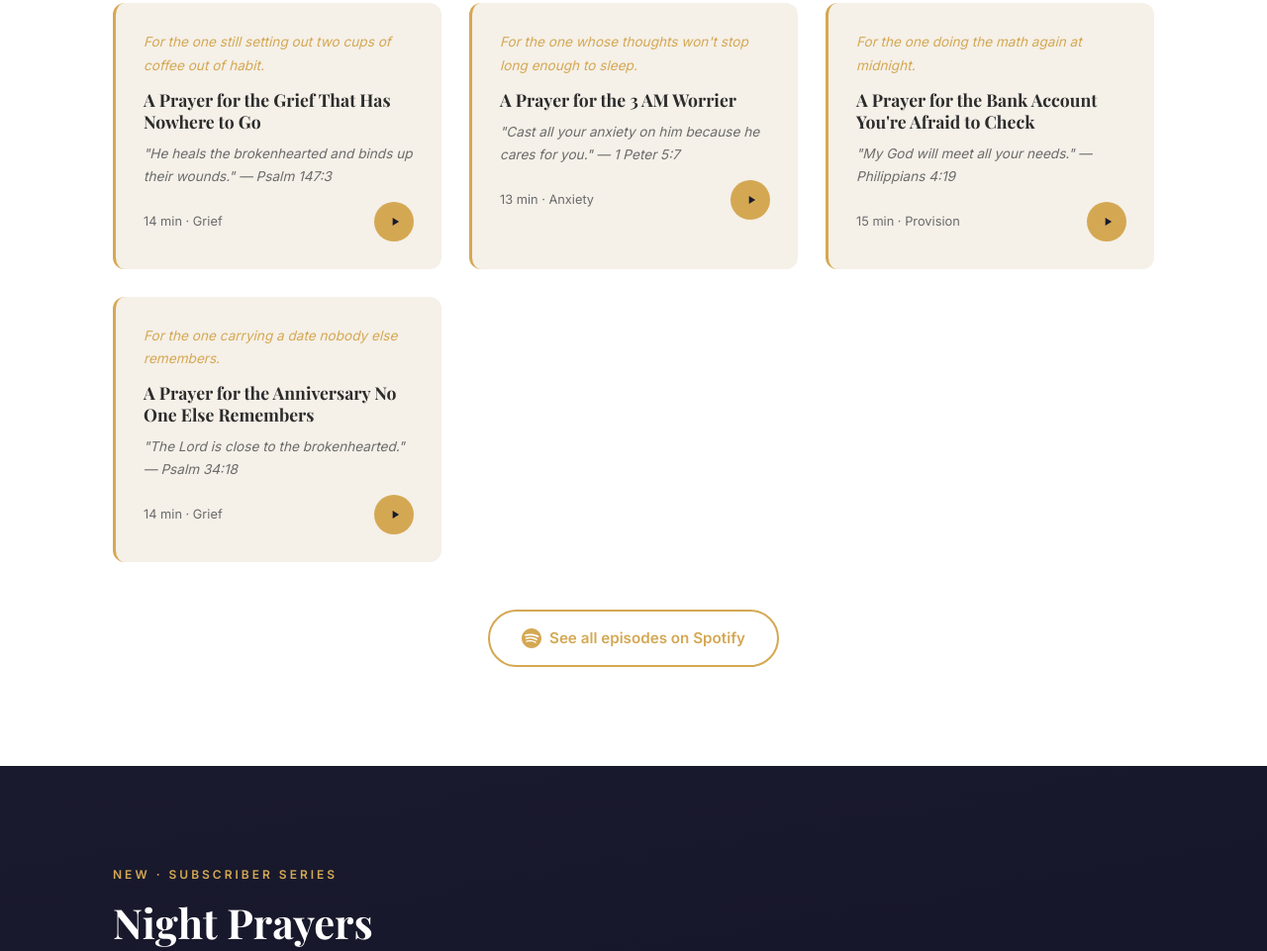
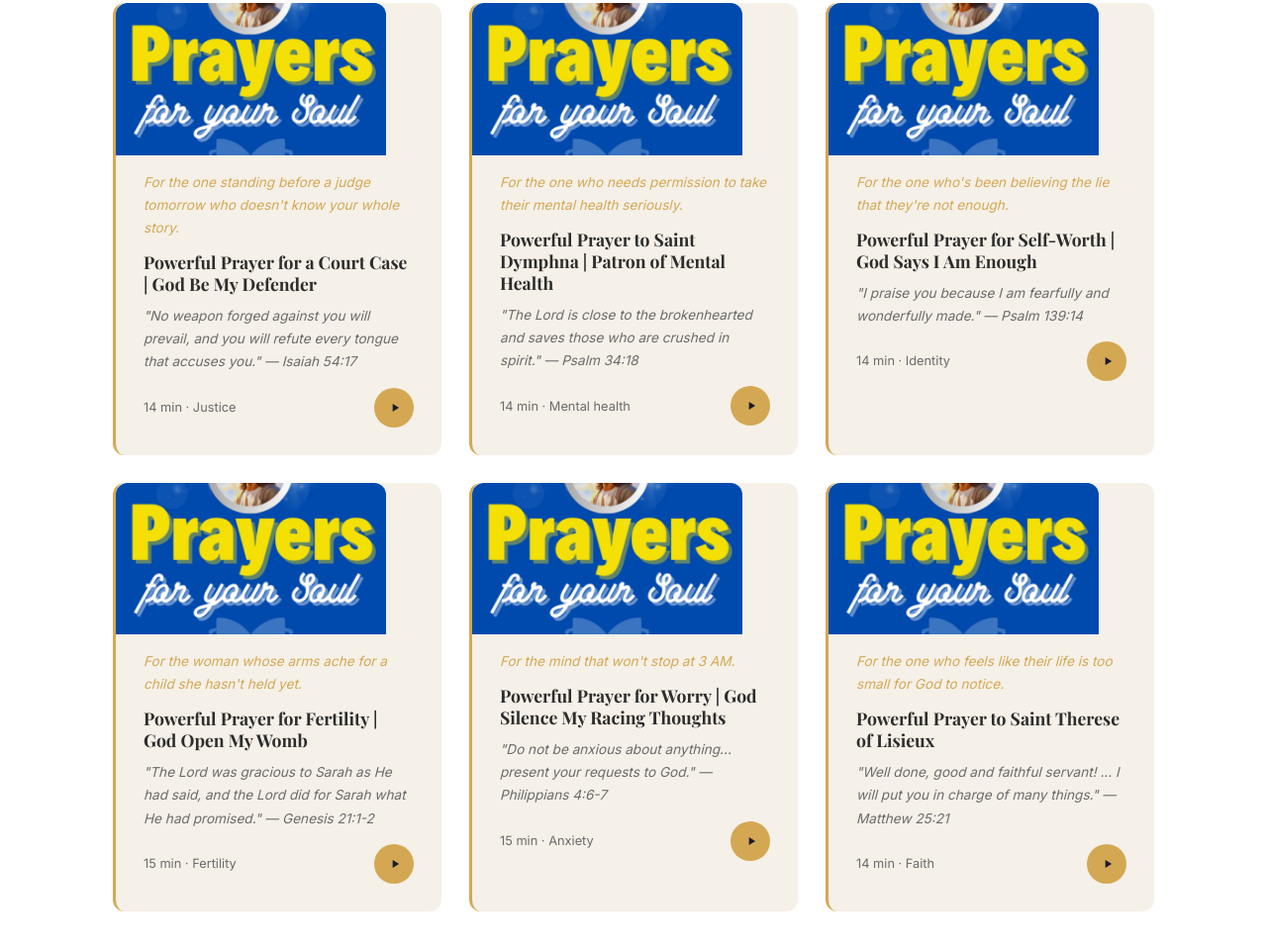
Before and after one commit to marcoscarvalhomfc-oss/prayersforyoursoul-site, a plain HTML site: page index.html in a window 1280 px wide. Shown: the part 1878-2839 px from the top of the page at 99% size. Drawn offline with nearby package versions, Linux system fonts and the light colour scheme; a web font is replaced by a local one.

Commit message:
Add files via upload

```diff
--- a/index.html
+++ b/index.html
@@ -165,6 +165,12 @@
     }
     .episode-card:hover { transform: translateY(-3px); box-shadow: var(--shadow); }
 
+    .episode-thumb {
+      width: calc(100% + 56px); margin: -28px -28px 16px -28px;
+      aspect-ratio: 16 / 9; object-fit: cover;
+      border-radius: var(--radius) var(--radius) 0 0;
+    }
+
     .episode-hook { font-size: 0.85rem; color: var(--gold); font-style: italic; margin-bottom: 12px; }
     .episode-card h3 { font-size: 1.1rem; margin-bottom: 10px; }
     .episode-verse { font-size: 0.85rem; color: var(--text-light); font-style: italic; margin-bottom: 14px; }
@@ -294,13 +300,11 @@
       <p class="hero-sub">Spoken prayers for the tired, the grieving, and the ones lying awake at 3&nbsp;AM doing the math again. No sermon. No performance. Just a voice that sits with you until it's time to sleep.</p>
 
       <div class="hero-buttons">
-        <!-- SPOTIFY: substitua # pelo link real quando tiver -->
-        <a href="#" class="btn-platform btn-spotify">
+        <a href="https://open.spotify.com/show/6Lmtkv0wU6eLOtBab7SGCZ" target="_blank" rel="noopener" class="btn-platform btn-spotify">
           <svg viewBox="0 0 24 24" fill="currentColor"><path d="M12 0C5.4 0 0 5.4 0 12s5.4 12 12 12 12-5.4 12-12S18.66 0 12 0zm5.521 17.34c-.24.359-.66.48-1.021.24-2.82-1.74-6.36-2.101-10.561-1.141-.418.122-.779-.179-.899-.539-.12-.421.18-.78.54-.9 4.56-1.021 8.52-.6 11.64 1.32.42.18.479.659.301 1.02zm1.44-3.3c-.301.42-.841.6-1.262.3-3.239-1.98-8.159-2.58-11.939-1.38-.479.12-1.02-.12-1.14-.6-.12-.48.12-1.021.6-1.141C9.6 9.9 15 10.561 18.72 12.84c.361.181.54.78.241 1.2zm.12-3.36C15.24 8.4 8.82 8.16 5.16 9.301c-.6.179-1.2-.181-1.38-.721-.18-.601.18-1.2.72-1.381 4.26-1.26 11.28-1.02 15.721 1.621.539.3.719 1.02.419 1.56-.299.421-1.02.599-1.559.3z"/></svg>
           Listen on Spotify
         </a>
-        <!-- APPLE PODCASTS: substitua # pelo link real quando tiver -->
-        <a href="#" class="btn-platform btn-apple">
+        <a href="https://podcasts.apple.com/us/podcast/prayers-for-your-soul/id1772483521" target="_blank" rel="noopener" class="btn-platform btn-apple">
           <svg viewBox="0 0 24 24" fill="currentColor"><path d="M5.34 0A5.328 5.328 0 0 0 0 5.34v13.32A5.328 5.328 0 0 0 5.34 24h13.32A5.328 5.328 0 0 0 24 18.66V5.34A5.328 5.328 0 0 0 18.66 0H5.34zm6.525 2.568c2.336 0 4.448.902 6.056 2.587 1.224 1.272 1.912 2.619 2.264 4.392.12.6-.36 1.2-.96 1.2h-.12c-.48 0-.84-.36-.96-.84-.264-1.272-.744-2.352-1.68-3.36C14.98 5.024 13.428 4.308 11.7 4.308c-1.656 0-3.192.672-4.44 1.896-1.272 1.224-1.92 2.856-1.92 4.512 0 1.488.48 2.952 1.32 4.152.36.48.12 1.2-.36 1.56l-.12.072c-.48.288-1.08.12-1.38-.36-1.08-1.56-1.68-3.432-1.68-5.424 0-2.304.888-4.44 2.52-6.072C7.29 3.36 9.204 2.568 11.865 2.568zM12 7.128c1.296 0 2.496.504 3.432 1.44.792.792 1.28 1.728 1.44 2.832.072.48-.288.96-.768 1.032h-.12c-.432 0-.792-.312-.864-.744-.096-.684-.408-1.32-.912-1.824C13.56 9.216 12.816 8.88 12 8.88c-.816 0-1.56.336-2.208.984-.504.504-.816 1.14-.912 1.824-.072.432-.432.744-.864.744h-.12c-.48-.072-.84-.552-.768-1.032.16-1.104.648-2.04 1.44-2.832.936-.936 2.136-1.44 3.432-1.44zm-.048 4.032c.816 0 1.488.672 1.488 1.488 0 .624-.384 1.152-.912 1.368l.624 4.584c.072.48-.288.912-.768.96h-.84c-.48-.048-.84-.48-.768-.96l.624-4.584c-.528-.216-.912-.744-.912-1.368 0-.816.648-1.488 1.464-1.488z"/></svg>
           Listen on Apple Podcasts
         </a>
@@ -359,48 +363,74 @@
 
       <div class="episodes-grid">
         <div class="episode-card">
-          <div class="episode-hook">For the one still setting out two cups of coffee out of habit.</div>
-          <h3>A Prayer for the Grief That Has Nowhere to Go</h3>
-          <p class="episode-verse">"He heals the brokenhearted and binds up their wounds." &mdash; Psalm 147:3</p>
+          <img class="episode-thumb" src="episode-cover.jpg" alt="Prayers for your Soul cover art" />
+          <div class="episode-hook">For the one standing before a judge tomorrow who doesn't know your whole story.</div>
+          <h3>Powerful Prayer for a Court Case | God Be My Defender</h3>
+          <p class="episode-verse">"No weapon forged against you will prevail, and you will refute every tongue that accuses you." &mdash; Isaiah 54:17</p>
           <div class="episode-meta">
-            <span>14 min &middot; Grief</span>
-            <a href="#" class="play-btn"><svg viewBox="0 0 24 24"><polygon points="8,5 19,12 8,19"/></svg></a>
+            <span>14 min &middot; Justice</span>
+            <a href="https://podcasts.apple.com/us/podcast/powerful-prayer-for-a-court-case-god-be-my-defender/id1772483521?i=1000777282361" target="_blank" rel="noopener" class="play-btn"><svg viewBox="0 0 24 24"><polygon points="8,5 19,12 8,19"/></svg></a>
           </div>
         </div>
 
         <div class="episode-card">
-          <div class="episode-hook">For the one whose thoughts won't stop long enough to sleep.</div>
-          <h3>A Prayer for the 3 AM Worrier</h3>
-          <p class="episode-verse">"Cast all your anxiety on him because he cares for you." &mdash; 1 Peter 5:7</p>
+          <img class="episode-thumb" src="episode-cover.jpg" alt="Prayers for your Soul cover art" />
+          <div class="episode-hook">For the one who needs permission to take their mental health seriously.</div>
+          <h3>Powerful Prayer to Saint Dymphna | Patron of Mental Health</h3>
+          <p class="episode-verse">"The Lord is close to the brokenhearted and saves those who are crushed in spirit." &mdash; Psalm 34:18</p>
           <div class="episode-meta">
-            <span>13 min &middot; Anxiety</span>
-            <a href="#" class="play-btn"><svg viewBox="0 0 24 24"><polygon points="8,5 19,12 8,19"/></svg></a>
+            <span>14 min &middot; Mental health</span>
+            <a href="https://podcasts.apple.com/us/podcast/powerful-prayer-to-saint-dymphna-patron-of-mental/id1772483521?i=1000776987861" target="_blank" rel="noopener" class="play-btn"><svg viewBox="0 0 24 24"><polygon points="8,5 19,12 8,19"/></svg></a>
           </div>
         </div>
 
         <div class="episode-card">
-          <div class="episode-hook">For the one doing the math again at midnight.</div>
-          <h3>A Prayer for the Bank Account You're Afraid to Check</h3>
-          <p class="episode-verse">"My God will meet all your needs." &mdash; Philippians 4:19</p>
+          <img class="episode-thumb" src="episode-cover.jpg" alt="Prayers for your Soul cover art" />
+          <div class="episode-hook">For the one who's been believing the lie that they're not enough.</div>
+          <h3>Powerful Prayer for Self-Worth | God Says I Am Enough</h3>
+          <p class="episode-verse">"I praise you because I am fearfully and wonderfully made." &mdash; Psalm 139:14</p>
           <div class="episode-meta">
-            <span>15 min &middot; Provision</span>
-            <a href="#" class="play-btn"><svg viewBox="0 0 24 24"><polygon points="8,5 19,12 8,19"/></svg></a>
+            <span>14 min &middot; Identity</span>
+            <a href="https://podcasts.apple.com/us/podcast/powerful-prayer-for-self-worth-god-says-i-am-enough/id1772483521?i=1000776681992" target="_blank" rel="noopener" class="play-btn"><svg viewBox="0 0 24 24"><polygon points="8,5 19,12 8,19"/></svg></a>
           </div>
         </div>
 
         <div class="episode-card">
-          <div class="episode-hook">For the one carrying a date nobody else remembers.</div>
-          <h3>A Prayer for the Anniversary No One Else Remembers</h3>
-          <p class="episode-verse">"The Lord is close to the brokenhearted." &mdash; Psalm 34:18</p>
+          <img class="episode-thumb" src="episode-cover.jpg" alt="Prayers for your Soul cover art" />
+          <div class="episode-hook">For the woman whose arms ache for a child she hasn't held yet.</div>
+          <h3>Powerful Prayer for Fertility | God Open My Womb</h3>
+          <p class="episode-verse">"The Lord was gracious to Sarah as He had said, and the Lord did for Sarah what He had promised." &mdash; Genesis 21:1-2</p>
           <div class="episode-meta">
-            <span>14 min &middot; Grief</span>
-            <a href="#" class="play-btn"><svg viewBox="0 0 24 24"><polygon points="8,5 19,12 8,19"/></svg></a>
+            <span>15 min &middot; Fertility</span>
+            <a href="https://podcasts.apple.com/us/podcast/powerful-prayer-for-fertility-god-open-my-womb/id1772483521?i=1000776269964" target="_blank" rel="noopener" class="play-btn"><svg viewBox="0 0 24 24"><polygon points="8,5 19,12 8,19"/></svg></a>
+          </div>
+        </div>
+
+        <div class="episode-card">
+          <img class="episode-thumb" src="episode-cover.jpg" alt="Prayers for your Soul cover art" />
+          <div class="episode-hook">For the mind that won't stop at 3 AM.</div>
+          <h3>Powerful Prayer for Worry | God Silence My Racing Thoughts</h3>
+          <p class="episode-verse">"Do not be anxious about anything... present your requests to God." &mdash; Philippians 4:6-7</p>
+          <div class="episode-meta">
+            <span>15 min &middot; Anxiety</span>
+            <a href="https://podcasts.apple.com/us/podcast/powerful-prayer-for-worry-god-silence-my-racing-thoughts/id1772483521?i=1000775968573" target="_blank" rel="noopener" class="play-btn"><svg viewBox="0 0 24 24"><polygon points="8,5 19,12 8,19"/></svg></a>
+          </div>
+        </div>
+
+        <div class="episode-card">
+          <img class="episode-thumb" src="episode-cover.jpg" alt="Prayers for your Soul cover art" />
+          <div class="episode-hook">For the one who feels like their life is too small for God to notice.</div>
+          <h3>Powerful Prayer to Saint Therese of Lisieux</h3>
+          <p class="episode-verse">"Well done, good and faithful servant! ... I will put you in charge of many things." &mdash; Matthew 25:21</p>
+          <div class="episode-meta">
+            <span>14 min &middot; Faith</span>
+            <a href="https://podcasts.apple.com/us/podcast/powerful-prayer-to-saint-therese-of-lisieux-the/id1772483521?i=1000775657704" target="_blank" rel="noopener" class="play-btn"><svg viewBox="0 0 24 24"><polygon points="8,5 19,12 8,19"/></svg></a>
           </div>
         </div>
       </div>
 
       <div class="episodes-cta">
-        <a href="#" class="btn-outline">
+        <a href="https://open.spotify.com/show/6Lmtkv0wU6eLOtBab7SGCZ" target="_blank" rel="noopener" class="btn-outline">
           <svg width="20" height="20" viewBox="0 0 24 24" fill="currentColor"><path d="M12 0C5.4 0 0 5.4 0 12s5.4 12 12 12 12-5.4 12-12S18.66 0 12 0zm5.521 17.34c-.24.359-.66.48-1.021.24-2.82-1.74-6.36-2.101-10.561-1.141-.418.122-.779-.179-.899-.539-.12-.421.18-.78.54-.9 4.56-1.021 8.52-.6 11.64 1.32.42.18.479.659.301 1.02zm1.44-3.3c-.301.42-.841.6-1.262.3-3.239-1.98-8.159-2.58-11.939-1.38-.479.12-1.02-.12-1.14-.6-.12-.48.12-1.021.6-1.141C9.6 9.9 15 10.561 18.72 12.84c.361.181.54.78.241 1.2zm.12-3.36C15.24 8.4 8.82 8.16 5.16 9.301c-.6.179-1.2-.181-1.38-.721-.18-.601.18-1.2.72-1.381 4.26-1.26 11.28-1.02 15.721 1.621.539.3.719 1.02.419 1.56-.299.421-1.02.599-1.559.3z"/></svg>
           See all episodes on Spotify
         </a>
@@ -421,13 +451,13 @@
         <li>New Night Prayer every Sunday</li>
       </ul>
 
-      <a href="#" class="btn-gold">Start listening tonight</a>
+      <a href="https://open.spotify.com/show/6Lmtkv0wU6eLOtBab7SGCZ" target="_blank" rel="noopener" class="btn-gold">Start listening tonight</a>
 
       <div class="night-card">
         <div class="night-card-label">This Sunday</div>
         <h3>A Night Prayer for the Ones Who Can't Turn Their Mind Off</h3>
         <p>For the racing thoughts that show up right when the lights go out. Spoken slowly. Repeated gently. No reason to listen to the end.</p>
-        <a href="#" class="btn-gold">
+        <a href="https://open.spotify.com/show/6Lmtkv0wU6eLOtBab7SGCZ" target="_blank" rel="noopener" class="btn-gold">
           <svg width="18" height="18" viewBox="0 0 24 24" fill="currentColor"><path d="M12 0C5.4 0 0 5.4 0 12s5.4 12 12 12 12-5.4 12-12S18.66 0 12 0zm5.521 17.34c-.24.359-.66.48-1.021.24-2.82-1.74-6.36-2.101-10.561-1.141-.418.122-.779-.179-.899-.539-.12-.421.18-.78.54-.9 4.56-1.021 8.52-.6 11.64 1.32.42.18.479.659.301 1.02zm1.44-3.3c-.301.42-.841.6-1.262.3-3.239-1.98-8.159-2.58-11.939-1.38-.479.12-1.02-.12-1.14-.6-.12-.48.12-1.021.6-1.141C9.6 9.9 15 10.561 18.72 12.84c.361.181.54.78.241 1.2zm.12-3.36C15.24 8.4 8.82 8.16 5.16 9.301c-.6.179-1.2-.181-1.38-.721-.18-.601.18-1.2.72-1.381 4.26-1.26 11.28-1.02 15.721 1.621.539.3.719 1.02.419 1.56-.299.421-1.02.599-1.559.3z"/></svg>
           Listen on Spotify
         </a>
@@ -464,11 +494,11 @@
         <span>Prayers for Your Soul</span>
       </div>
       <div class="footer-links">
-        <a href="#">
+        <a href="https://open.spotify.com/show/6Lmtkv0wU6eLOtBab7SGCZ" target="_blank" rel="noopener">
           <svg width="18" height="18" viewBox="0 0 24 24" fill="currentColor" style="vertical-align: middle; margin-right: 4px;"><path d="M12 0C5.4 0 0 5.4 0 12s5.4 12 12 12 12-5.4 12-12S18.66 0 12 0zm5.521 17.34c-.24.359-.66.48-1.021.24-2.82-1.74-6.36-2.101-10.561-1.141-.418.122-.779-.179-.899-.539-.12-.421.18-.78.54-.9 4.56-1.021 8.52-.6 11.64 1.32.42.18.479.659.301 1.02zm1.44-3.3c-.301.42-.841.6-1.262.3-3.239-1.98-8.159-2.58-11.939-1.38-.479.12-1.02-.12-1.14-.6-.12-.48.12-1.021.6-1.141C9.6 9.9 15 10.561 18.72 12.84c.361.181.54.78.241 1.2zm.12-3.36C15.24 8.4 8.82 8.16 5.16 9.301c-.6.179-1.2-.181-1.38-.721-.18-.601.18-1.2.72-1.381 4.26-1.26 11.28-1.02 15.721 1.621.539.3.719 1.02.419 1.56-.299.421-1.02.599-1.559.3z"/></svg>
           Spotify
         </a>
-        <a href="#">
+        <a href="https://podcasts.apple.com/us/podcast/prayers-for-your-soul/id1772483521" target="_blank" rel="noopener">
           <svg width="18" height="18" viewBox="0 0 24 24" fill="currentColor" style="vertical-align: middle; margin-right: 4px;"><path d="M5.34 0A5.328 5.328 0 0 0 0 5.34v13.32A5.328 5.328 0 0 0 5.34 24h13.32A5.328 5.328 0 0 0 24 18.66V5.34A5.328 5.328 0 0 0 18.66 0H5.34zm6.525 2.568c2.336 0 4.448.902 6.056 2.587 1.224 1.272 1.912 2.619 2.264 4.392.12.6-.36 1.2-.96 1.2h-.12c-.48 0-.84-.36-.96-.84-.264-1.272-.744-2.352-1.68-3.36C14.98 5.024 13.428 4.308 11.7 4.308c-1.656 0-3.192.672-4.44 1.896-1.272 1.224-1.92 2.856-1.92 4.512 0 1.488.48 2.952 1.32 4.152.36.48.12 1.2-.36 1.56l-.12.072c-.48.288-1.08.12-1.38-.36-1.08-1.56-1.68-3.432-1.68-5.424 0-2.304.888-4.44 2.52-6.072C7.29 3.36 9.204 2.568 11.865 2.568zM12 7.128c1.296 0 2.496.504 3.432 1.44.792.792 1.28 1.728 1.44 2.832.072.48-.288.96-.768 1.032h-.12c-.432 0-.792-.312-.864-.744-.096-.684-.408-1.32-.912-1.824C13.56 9.216 12.816 8.88 12 8.88c-.816 0-1.56.336-2.208.984-.504.504-.816 1.14-.912 1.824-.072.432-.432.744-.864.744h-.12c-.48-.072-.84-.552-.768-1.032.16-1.104.648-2.04 1.44-2.832.936-.936 2.136-1.44 3.432-1.44zm-.048 4.032c.816 0 1.488.672 1.488 1.488 0 .624-.384 1.152-.912 1.368l.624 4.584c.072.48-.288.912-.768.96h-.84c-.48-.048-.84-.48-.768-.96l.624-4.584c-.528-.216-.912-.744-.912-1.368 0-.816.648-1.488 1.464-1.488z"/></svg>
           Apple Podcasts
         </a>
```
Also changed, not shown: episode-cover.jpg (added).
